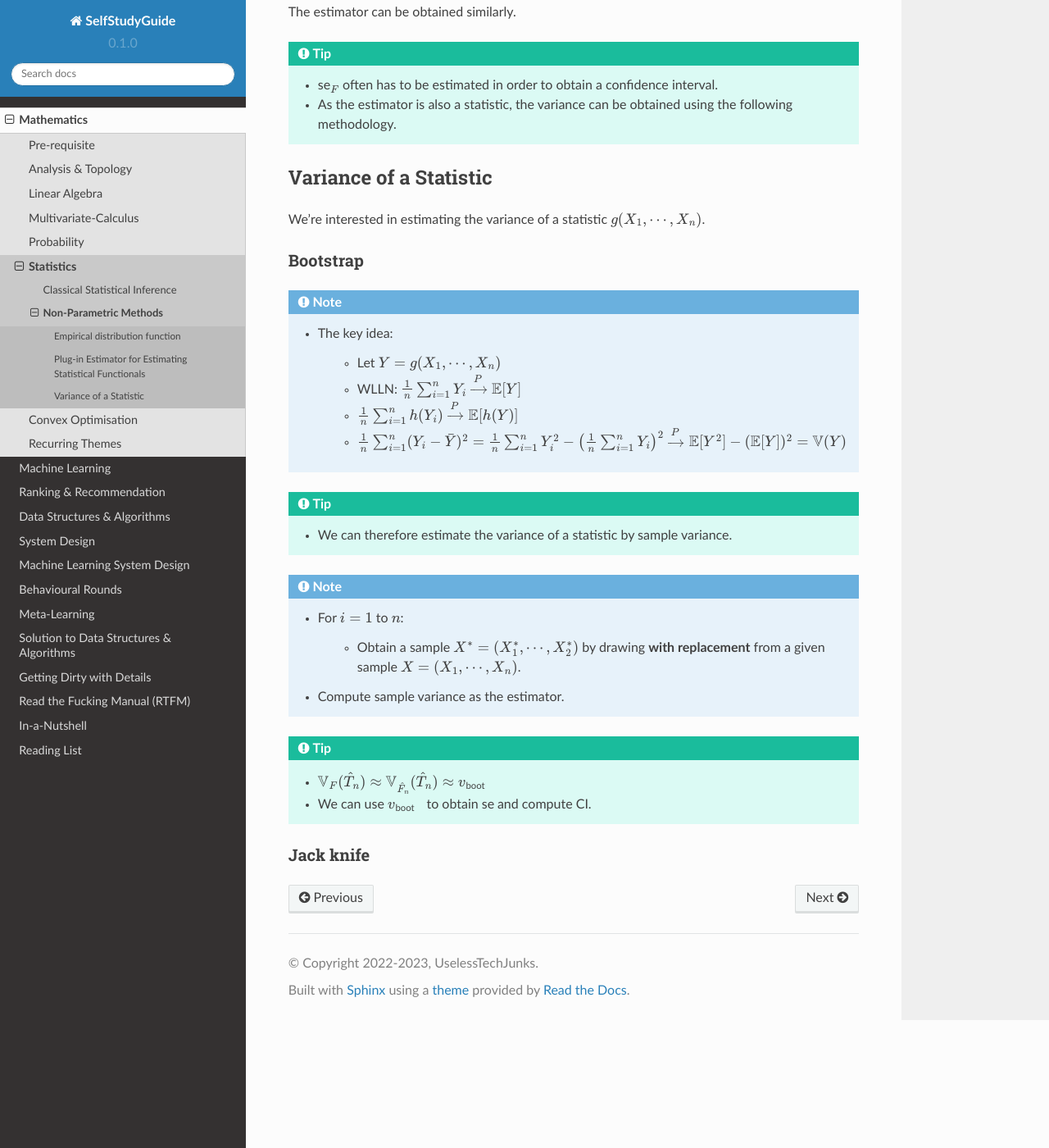
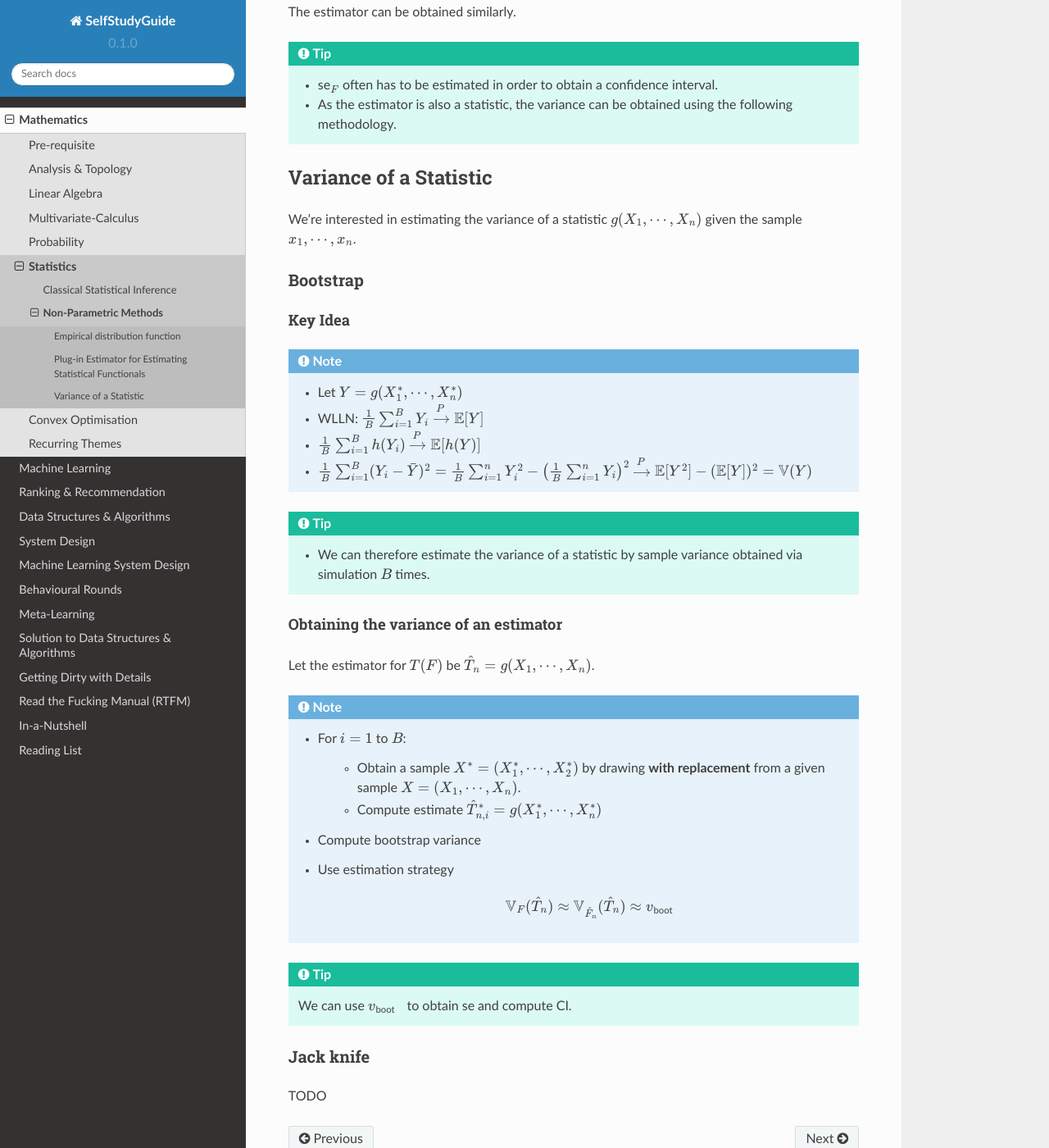
Before and after one commit to uselesstechjunks/leetcode, a Sphinx documentation site: the page built from docs/source/math/stat/nonparam.rst, in a window 1280 px wide and 1400 px high, scrolled down 2284 px. Shown: the whole window at 82% size. Built offline with Sphinx 7.4.7 and the Read the Docs theme 2.0.0, drawn with Linux system fonts in a browser that asks for light colours.

Commit message:
Update nonparam.rst

```diff
--- a/docs/source/math/stat/nonparam.rst
+++ b/docs/source/math/stat/nonparam.rst
@@ -78,30 +78,40 @@ The estimator can be obtained similarly.
 ****************************************************************************************
 Variance of a Statistic
 ****************************************************************************************
-We're interested in estimating the variance of a statistic :math:`g(X_1,\cdots,X_n)`.
+We're interested in estimating the variance of a statistic :math:`g(X_1,\cdots,X_n)` given the sample :math:`x_1,\cdots,x_n`.
 
 Bootstrap
 ========================================================================================
+Key Idea
+----------------------------------------------------------------------------------------
 .. note::
-	* The key idea:
-
-		* Let :math:`Y=g(X_1,\cdots,X_n)`
-		* WLLN: :math:`\frac{1}{n}\sum_{i=1}^nY_i\xrightarrow[]{P}\mathbb{E}[Y]`
-		* :math:`\frac{1}{n}\sum_{i=1}^nh(Y_i)\xrightarrow[]{P}\mathbb{E}[h(Y)]`
-		* :math:`\frac{1}{n}\sum_{i=1}^n(Y_i-\bar{Y})^2=\frac{1}{n}\sum_{i=1}^n Y_i^2-\left(\frac{1}{n}\sum_{i=1}^n Y_i\right)^2\xrightarrow[]{P}\mathbb{E}[Y^2]-(\mathbb{E}[Y])^2=\mathbb{V}(Y)`
+	* Let :math:`Y=g(X^*_1,\cdots,X^*_n)`
+	* WLLN: :math:`\frac{1}{B}\sum_{i=1}^BY_i\xrightarrow[]{P}\mathbb{E}[Y]`
+	* :math:`\frac{1}{B}\sum_{i=1}^Bh(Y_i)\xrightarrow[]{P}\mathbb{E}[h(Y)]`
+	* :math:`\frac{1}{B}\sum_{i=1}^B(Y_i-\bar{Y})^2=\frac{1}{B}\sum_{i=1}^n Y_i^2-\left(\frac{1}{B}\sum_{i=1}^n Y_i\right)^2\xrightarrow[]{P}\mathbb{E}[Y^2]-(\mathbb{E}[Y])^2=\mathbb{V}(Y)`
 
 .. tip::
-	* We can therefore estimate the variance of a statistic by sample variance.
+	* We can therefore estimate the variance of a statistic by sample variance obtained via simulation :math:`B` times.
+
+Obtaining the variance of an estimator
+----------------------------------------------------------------------------------------
+Let the estimator for :math:`T(F)` be :math:`\hat{T}_n=g(X_1,\cdots,X_n)`.
 
 .. note::
-	* For :math:`i=1` to :math:`n`:
+	* For :math:`i=1` to :math:`B`:
 
 		* Obtain a sample :math:`X^*=(X^*_1,\cdots,X^*_2)` by drawing **with replacement** from a given sample :math:`X=(X_1,\cdots,X_n)`.
-	* Compute sample variance as the estimator.
+		* Compute estimate :math:`\hat{T}^*_{n,i}=g(X^*_1,\cdots,X^*_n)`
+	* Compute bootstrap variance
+
+		.. v_{\text{boot}}=\frac{1}{B}\sum_{i=1}^B(\hat{T}^*_{n,i}-\frac{1}{B}\sum_{j=1}^B\hat{T}^*_{n,i})^2
+	* Use estimation strategy
+
+		.. math:: \mathbb{V}_F(\hat{T}_n)\approx\mathbb{V}_{\hat{F}_n}(\hat{T}_n)\approx v_{\text{boot}}
 
 .. tip::
-	* :math:`\mathbb{V}_F(\hat{T}_n)\approx\mathbb{V}_{\hat{F}_n}(\hat{T}_n)\approx v_{\text{boot}}`
-	* We can use :math:`v_{\text{boot}}` to obtain :math:`\text{se}` and compute CI.
+	We can use :math:`v_{\text{boot}}` to obtain :math:`\text{se}` and compute CI.
 
 Jack knife
 ========================================================================================
+TODO
```
